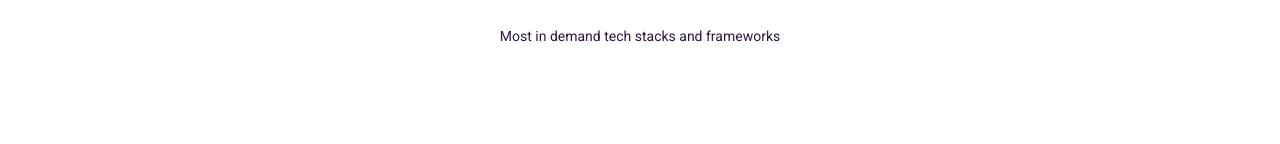
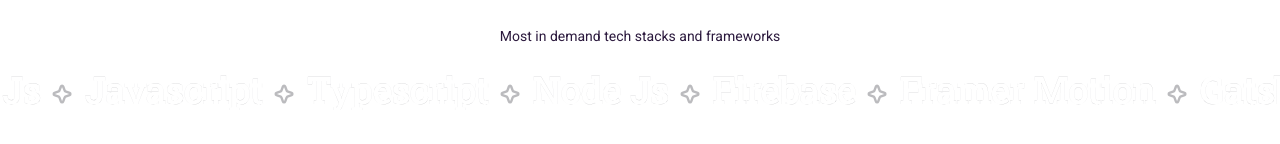
Before and after one commit to ZinoChan/dev-courses, a Next.js app: page / in a window 1280 px wide. Shown: the part 552-696 px from the top of the page. Built offline with nearby package versions, Linux system fonts and the light colour scheme.

Commit message:
add marquee text

```diff
--- /dev/null
+++ b/src/common/components/Hero/MarqueeText.tsx
@@ -0,0 +1,61 @@
+import Image from "next/image";
+import Marquee from "react-fast-marquee";
+import textStar from "../../../assets/text-star.svg";
+
+const MarqueeText = () => {
+  return (
+    <Marquee style={{ overflow: "clip" }}>
+      <p
+        style={{ WebkitTextStroke: ".1px #BBBBBE" }}
+        className="font-bold font-primary text-4xl capitalize flex items-center space-x-3 text-white overflow-visible"
+      >
+        <span> Next Js </span>
+        <span>
+          <Image src={textStar} width={20} height={20} alt="star" />
+        </span>
+        <span> React Js </span>
+        <span>
+          <Image src={textStar} width={20} height={20} alt="star" />
+        </span>
+        <span> Javascript </span>
+        <span>
+          <Image src={textStar} width={20} height={20} alt="star" />
+        </span>
+        <span> Typescript </span>
+        <span>
+          <Image src={textStar} width={20} height={20} alt="star" />
+        </span>
+        <span> Node Js </span>
+        <span>
+          <Image src={textStar} width={20} height={20} alt="star" />
+        </span>
+        <span> Firebase </span>
+        <span>
+          <Image src={textStar} width={20} height={20} alt="star" />
+        </span>
+        <span>Framer Motion </span>
+        <span>
+          <Image src={textStar} width={20} height={20} alt="star" />
+        </span>
+        <span> Gatsby Js </span>
+        <span>
+          <Image src={textStar} width={20} height={20} alt="star" />
+        </span>
+        <span> Figma </span>
+        <span>
+          <Image src={textStar} width={20} height={20} alt="star" />
+        </span>
+        <span> Webflow </span>
+        <span>
+          <Image src={textStar} width={20} height={20} alt="star" />
+        </span>
+        <span> Redux </span>
+        <span>
+          <Image src={textStar} width={20} height={20} alt="star" />
+        </span>
+      </p>
+    </Marquee>
+  );
+};
+
+export default MarqueeText;
--- a/src/common/components/Hero/index.tsx
+++ b/src/common/components/Hero/index.tsx
@@ -29,6 +29,7 @@ const Hero = () => {
         <p className="text-primary-dark-200 text-sm mb-6">
           Most in demand tech stacks and frameworks
         </p>
+        <MarqueeText />
       </div>
     </section>
   );
```
Also changed, not shown: src/assets/text-star.svg (added).
